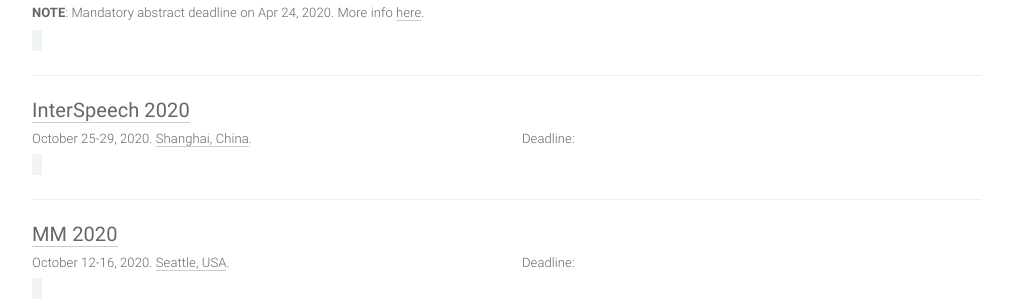
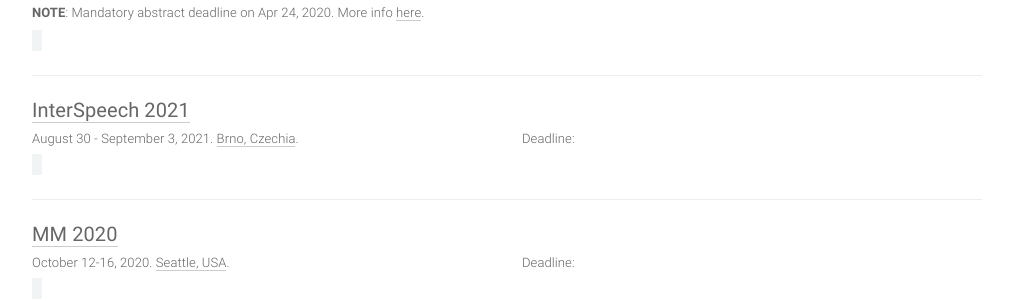
Before and after one commit to paperswithcode/ai-deadlines, a Jekyll site: the page built from index.html, in a window 1280 px wide and 900 px high, scrolled down 3257 px. Shown: the part 162-463 px from the top of the window, without its empty margins (133-1146 px from the left). Built offline with Jekyll 4.4.1, drawn with Linux system fonts in a browser that asks for light colours; comment, search, counter and statistics services are not loaded.

Commit message:
Added InterSpeech '21 deadline (#321)
* added InterSpeech 2021 deadline

* minor fix

* minor fix

```diff
--- a/_data/conferences.yml
+++ b/_data/conferences.yml
@@ -293,15 +293,16 @@
   note: '<b>NOTE</b>: Mandatory abstract deadline on Apr 24, 2020. More info <a href=''https://cikm2020.org/call-for-papers-full-and-short-research-papers/''>here</a>.'
 
 - title: InterSpeech
-  hindex: 65
-  year: 2020
-  id: interspeech20
-  link: http://www.interspeech2020.org/
-  deadline: '2020-05-08 23:59:59'
+  hindex: 81
+  year: 2021
+  id: interspeech21
+  link: http://www.interspeech2021.org/
+  deadline: '2021-04-02 23:59:59'
   timezone: UTC-12
-  date: October 25-29, 2020
-  place: Shanghai, China
+  date: August 30 - September 3, 2021
+  place: Brno, Czechia
   sub: SP
+  abstract_deadline: '2021-03-26 23:59:59'
 
 - title: MM
   hindex: 58
```
